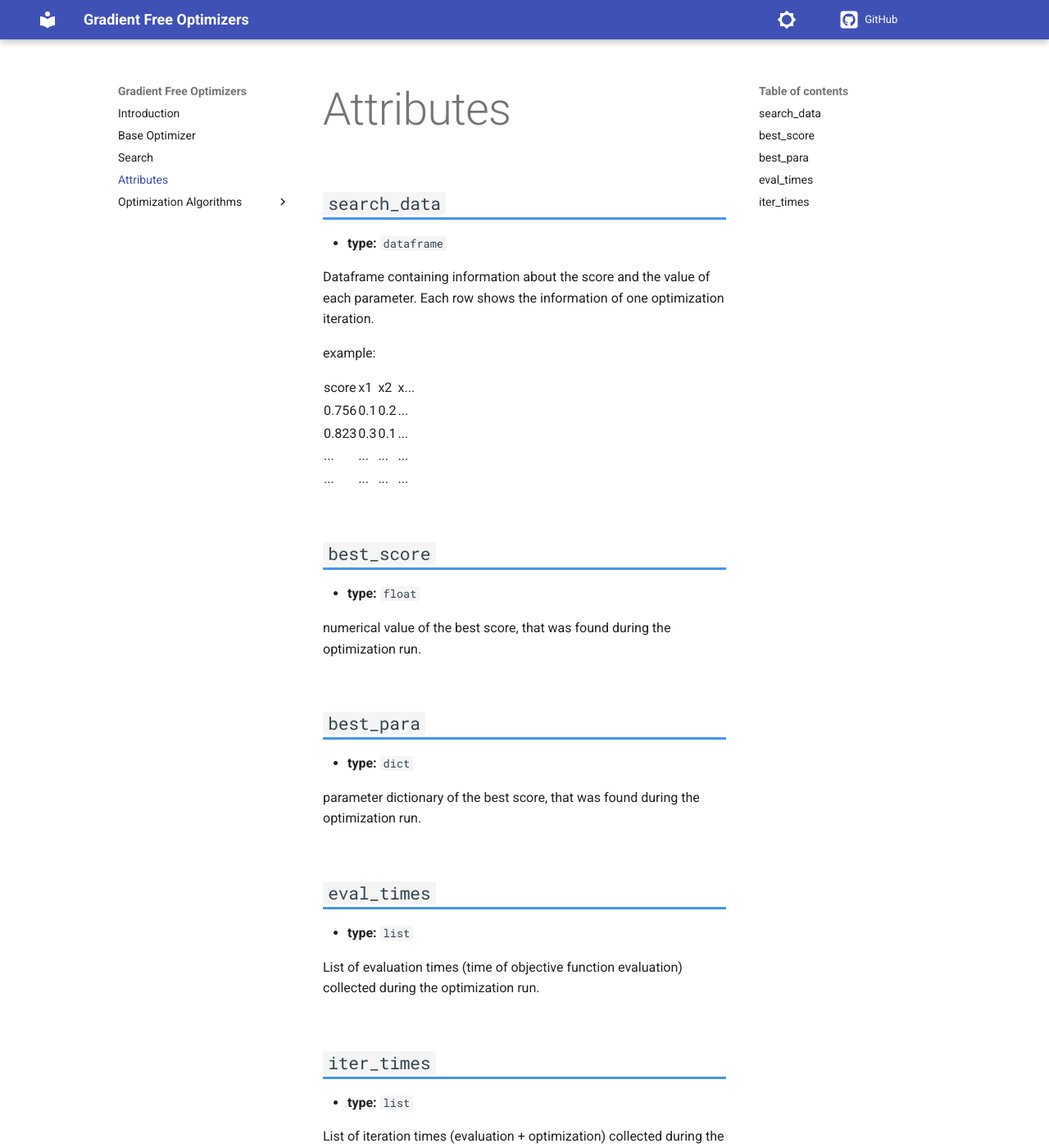
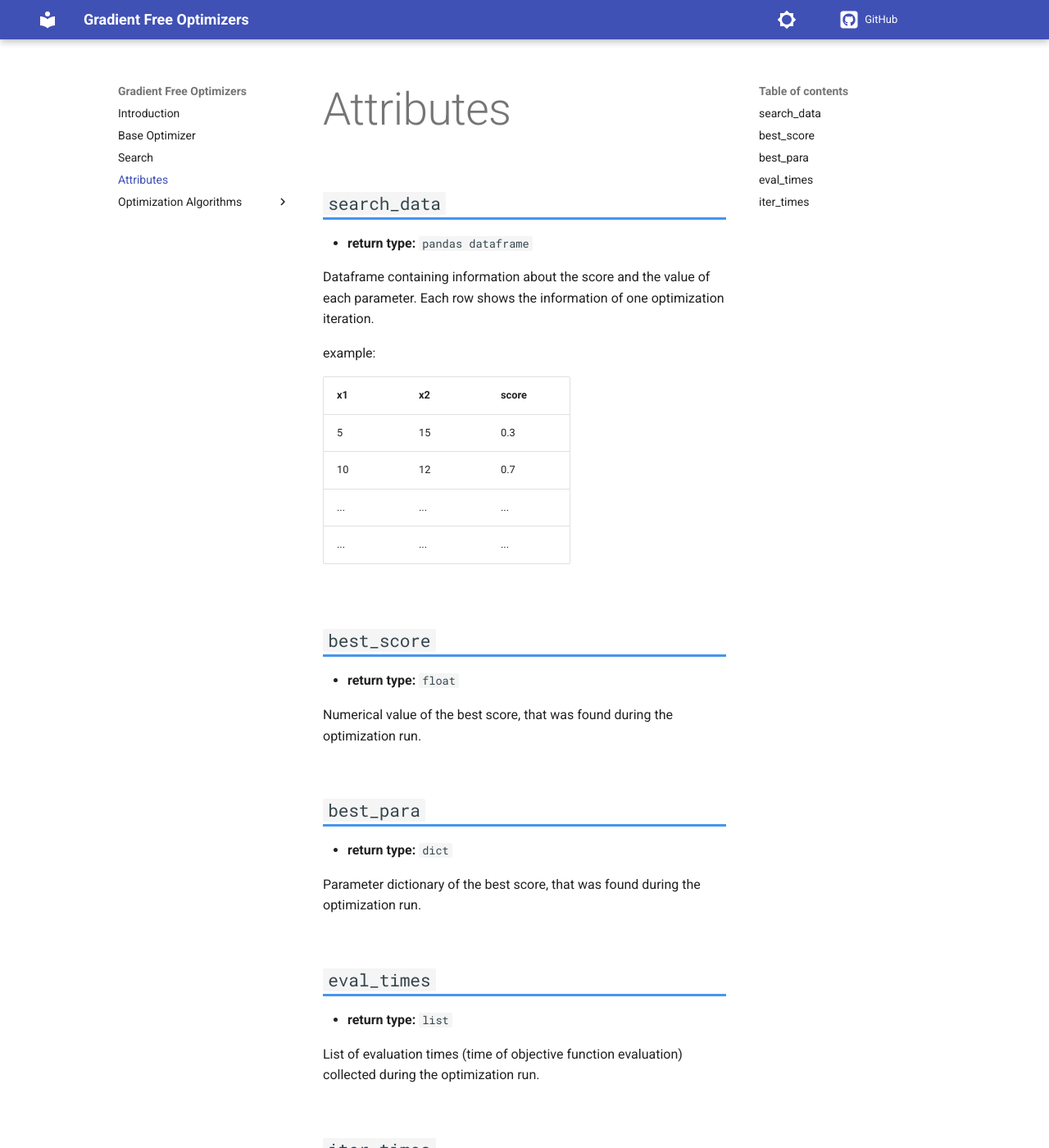
Before and after one commit to SimonBlanke/gradient-free-optimizers-documentation, an MkDocs documentation site: the page built from docs/attributes.md, in a window 1280 px wide and 1400 px high. Shown: the whole window at 82% size. Built offline with MkDocs 1.6.1 and Material for MkDocs 9.7.7, drawn with Linux system fonts in a browser that asks for light colours; comment, search, counter and statistics services are not loaded; the version menu is left out.

Commit message:
change formatting + small fixes

```diff
--- a/docs/attributes.md
+++ b/docs/attributes.md
@@ -2,70 +2,40 @@
 
 ## `search_data`
 
-- **type:** `dataframe`
+- **return type:** `pandas dataframe`
 
 Dataframe containing information about the score and the value of each parameter. Each row shows the information of one optimization iteration.
 
 example:
 
-<table class="table">
-    <thead class="table-head">
-    <tr class="row">
-        <td class="cell">score</td>
-        <td class="cell">x1</td>
-        <td class="cell">x2</td>
-        <td class="cell">x...</td>
-    </tr>
-    </thead>
-    <tbody class="table-body">
-    <tr class="row">
-        <td class="cell">0.756</td>
-        <td class="cell">0.1</td>
-        <td class="cell">0.2</td>
-        <td class="cell">...</td>
-    </tr>
-    <tr class="row">
-        <td class="cell">0.823</td>
-        <td class="cell">0.3</td>
-        <td class="cell">0.1</td>
-        <td class="cell">...</td>
-    </tr>
-    <tr class="row">
-        <td class="cell">...</td>
-        <td class="cell">...</td>
-        <td class="cell">...</td>
-        <td class="cell">...</td>
-    </tr>
-    <tr class="row">
-        <td class="cell">...</td>
-        <td class="cell">...</td>
-        <td class="cell">...</td>
-        <td class="cell">...</td>
-    </tr>
-    </tbody>
-</table>
+|  x1 | x2  | score  |
+|---|---|---|
+|  5 |  15 |  0.3 |
+|  10 | 12  |  0.7 |
+| ...  |  ... |  ... |
+| ...  |  ... |  ... |
 
 
 ## `best_score`
 
-- **type:** `float`
+- **return type:** `float`
 
-numerical value of the best score, that was found during the optimization run.
+Numerical value of the best score, that was found during the optimization run.
 
 ## `best_para`
 
-- **type:** `dict`
+- **return type:** `dict`
 
-parameter dictionary of the best score, that was found during the optimization run.
+Parameter dictionary of the best score, that was found during the optimization run.
 
 ## `eval_times`
 
-- **type:** `list`
+- **return type:** `list`
 
 List of evaluation times (time of objective function evaluation) collected during the optimization run.
 
 ## `iter_times`
 
-- **type:** `list`
+- **return type:** `list`
 
 List of iteration times (evaluation + optimization) collected during the optimization run.
```
Also changed, not shown: docs/base_optimizer.md (+1 -0 lines), docs/index.md (+3 -1 lines).
